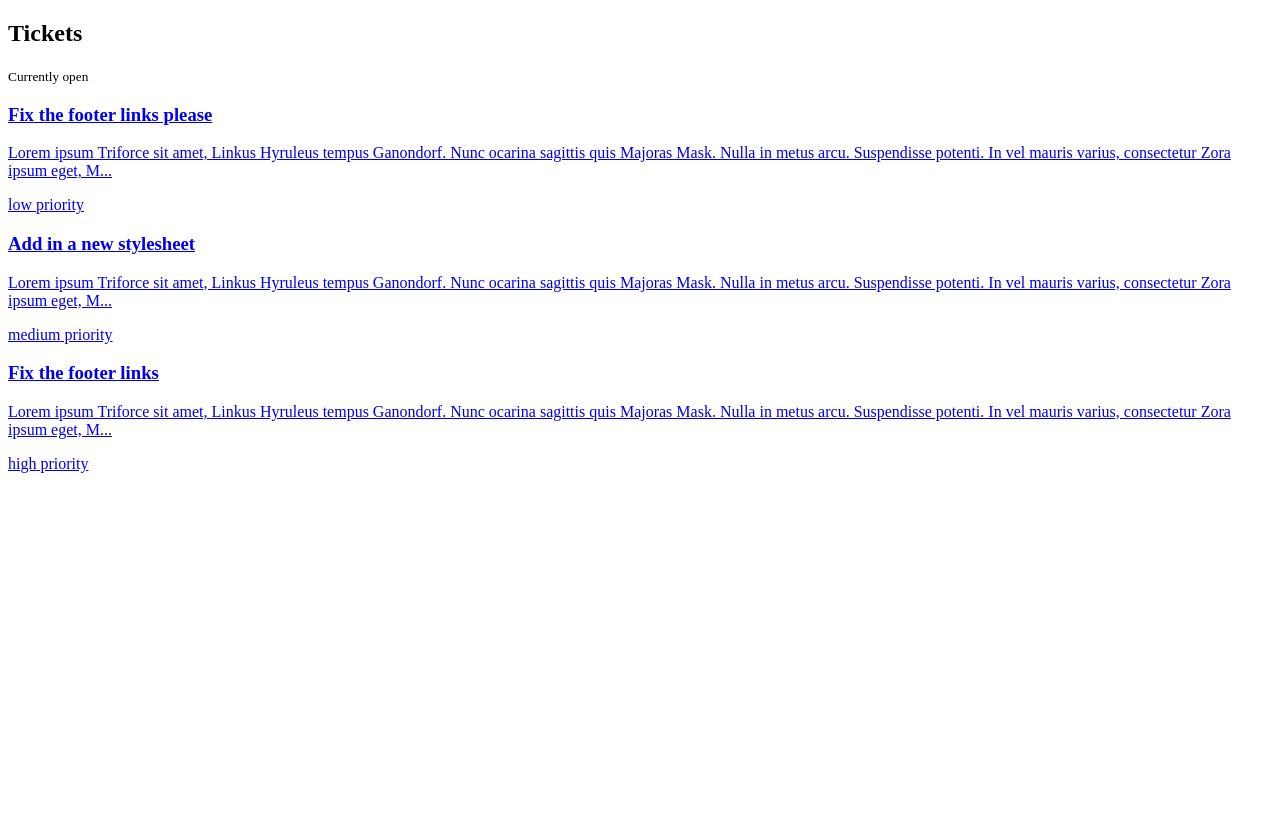
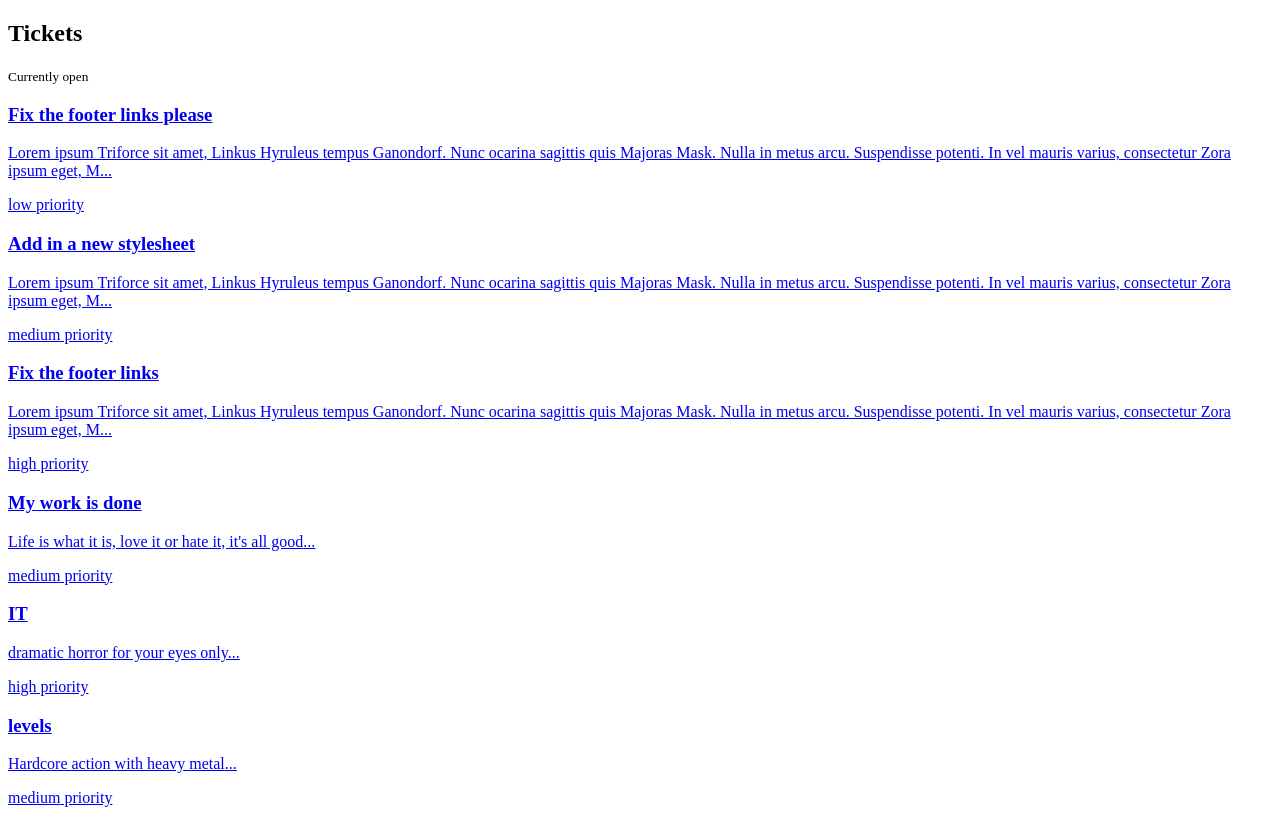
Before and after one commit to samuelotoo/ticketstore, a Next.js app: page /tickets in a window 1280 px wide. Built offline with nearby package versions, Linux system fonts and the light colour scheme; data requests are answered from the project's data file.

Commit message:
createform update

```diff
--- a/_data/db.json
+++ b/_data/db.json
@@ -20,6 +20,27 @@
       "body": "Lorem ipsum Triforce sit amet, Linkus Hyruleus tempus Ganondorf. Nunc ocarina sagittis quis Majoras Mask. Nulla in metus arcu. Suspendisse potenti. In vel mauris varius, consectetur Zora ipsum eget, Master Sword porttitor urna. Fusce elementum urna elit, eget eleifend velit consectetur eget. Integer vel lobortis ipsum, vitae auctor Ocarina of Time. Donec sed urna dapibus, interdum magna a, eleifend magna. Curabitur tincidunt enim a neque volutpat. Phasellus auctor magna vel nunc pretium, ut volutpat justo tristique. Pellentesque cursus convallis mauris, in tempus enim tincidunt vitae.",
       "priority": "high",
       "user_email": "peach@netninja.dev"
+    },
+    {
+      "id": "3b85",
+      "title": "My work is done",
+      "body": "Life is what it is, love it or hate it, it's all good",
+      "priority": "medium",
+      "user_email": "sam@gmail.com"
+    },
+    {
+      "id": "9a6a",
+      "title": "IT",
+      "body": "dramatic horror for your eyes only",
+      "priority": "high",
+      "user_email": "sam@gmail.com"
+    },
+    {
+      "id": "f5b7",
+      "title": "levels",
+      "body": "Hardcore action with heavy metal",
+      "priority": "medium",
+      "user_email": "sam@gmail.com"
     }
   ]
 }
--- a/app/tickets/Ticketlist.js
+++ b/app/tickets/Ticketlist.js
@@ -1,19 +1,20 @@
 import Link from "next/link";
 import React from "react";
 
+
+// this getTickets function is to get the data from the database
 async function getTickets() {
   // imitate delay
-  await new Promise(resolve => setTimeout(resolve, 3000))
+  await new Promise((resolve) => setTimeout(resolve, 3000));
 
-  const res = await fetch("http://localhost:4000/tickets", {
-    next: {
-      validate: 10, //for reloaded database when updated
-    },
+  const res = await fetch(`http://localhost:2000/tickets`, {
+    cache: "no-store",
   });
 
   return res.json();
 }
 
+// this Ticketlist function is to now display the data from the database
 export default async function Ticketlist() {
   const tickets = await getTickets();
   return (
```
Also changed, not shown: app/tickets/[id]/page.js (+5 -5 lines), app/tickets/create/CreateForm.js (added, +72 -0 lines), app/tickets/create/page.js (added, +11 -0 lines), app/tickets/[id]/not-found.js (renamed from app/tickets/not-found.js). Lines whose indentation alone changed are shown as unchanged.
